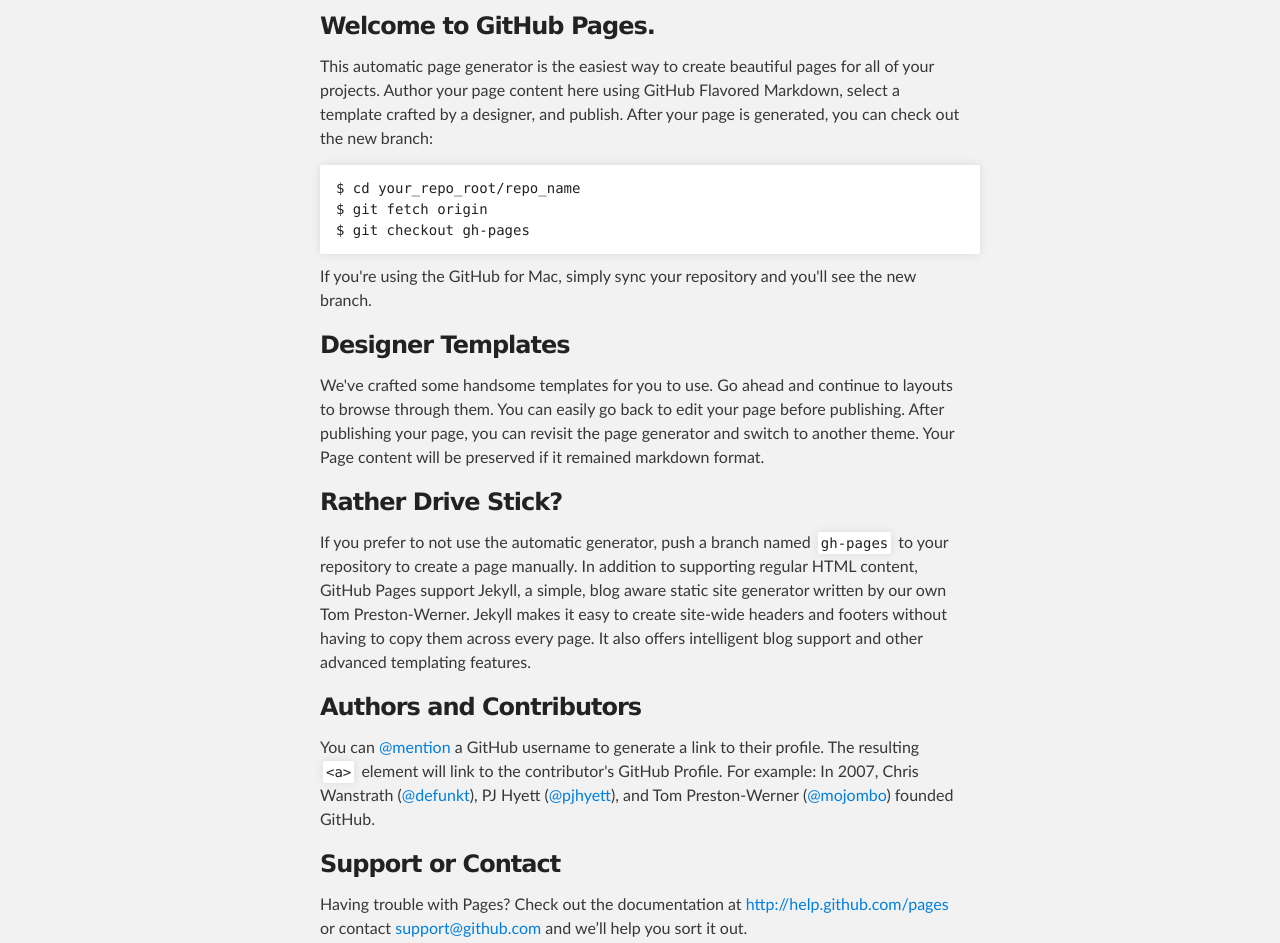
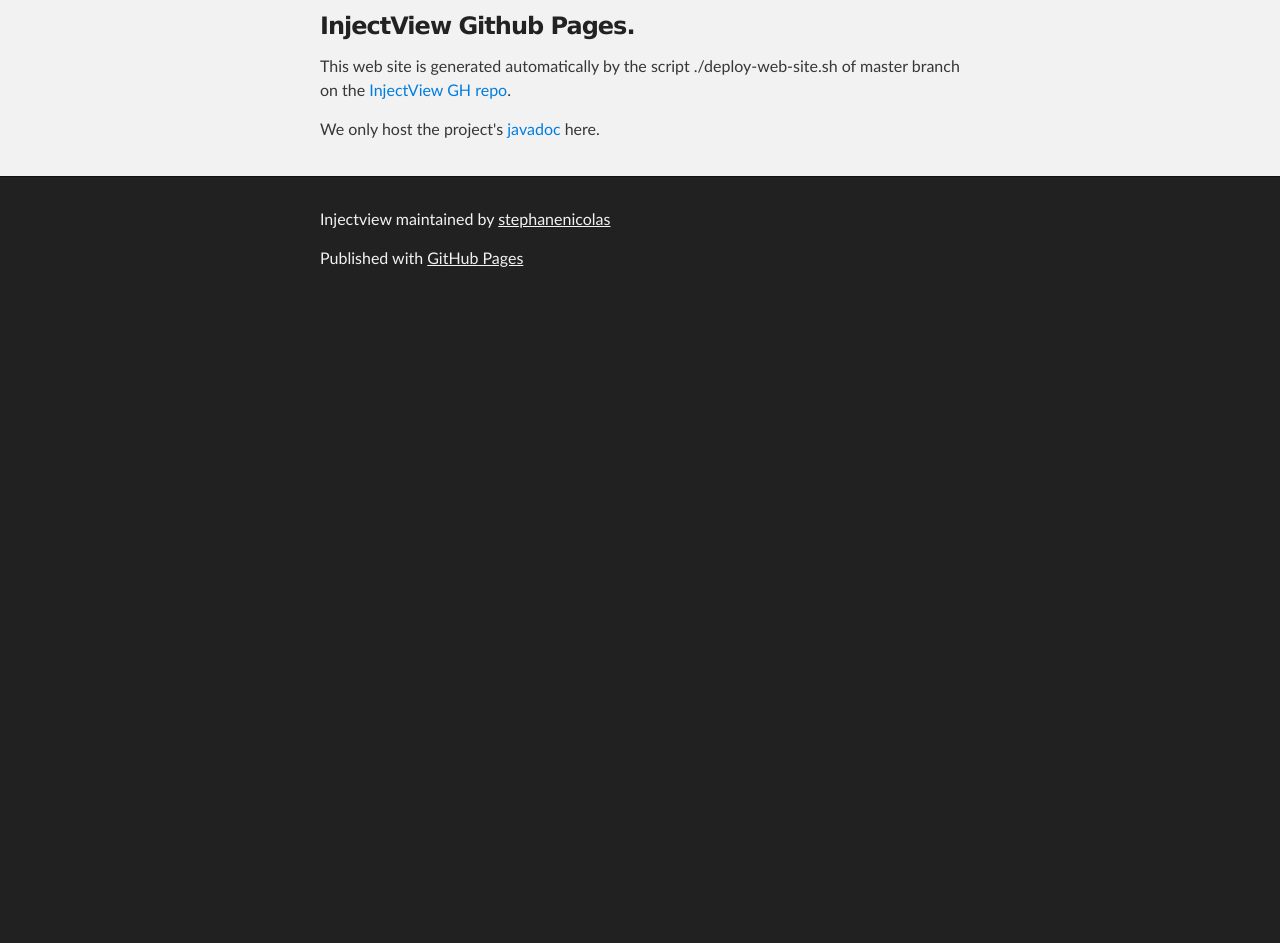
Before and after one commit to stephanenicolas/injectview, a plain HTML site: page index.html in a window 1280 px wide. Shown: the part 288-1231 px from the top of the page. After the commit the page ends 800 px from the top, so only its background shows below. Drawn offline with Linux system fonts and the light colour scheme.

Commit message:
Website at Dim 12 oct 2014 08:28:54 EDT

```diff
--- a/index.html
+++ b/index.html
@@ -32,36 +32,16 @@
     <div id="main_content_wrap" class="outer">
       <section id="main_content" class="inner">
         <h3>
-<a name="welcome-to-github-pages" class="anchor" href="#welcome-to-github-pages"><span class="octicon octicon-link"></span></a>Welcome to GitHub Pages.</h3>
+<a name="welcome-to-github-pages" class="anchor" href="#welcome-to-github-pages"><span class="octicon octicon-link"></span></a>InjectView Github Pages.</h3>
 
-<p>This automatic page generator is the easiest way to create beautiful pages for all of your projects. Author your page content here using GitHub Flavored Markdown, select a template crafted by a designer, and publish. After your page is generated, you can check out the new branch:</p>
+<p>
+This web site is generated automatically by the script ./deploy-web-site.sh of master branch on the <a href="https://github.com/stephanenicolas/injectview">InjectView GH repo</a>.
+</p>
 
-<pre><code>$ cd your_repo_root/repo_name
-$ git fetch origin
-$ git checkout gh-pages
-</code></pre>
+<p>
+We only host the project's <a href="javadoc/">javadoc</a> here.
+</p>
 
-<p>If you're using the GitHub for Mac, simply sync your repository and you'll see the new branch.</p>
-
-<h3>
-<a name="designer-templates" class="anchor" href="#designer-templates"><span class="octicon octicon-link"></span></a>Designer Templates</h3>
-
-<p>We've crafted some handsome templates for you to use. Go ahead and continue to layouts to browse through them. You can easily go back to edit your page before publishing. After publishing your page, you can revisit the page generator and switch to another theme. Your Page content will be preserved if it remained markdown format.</p>
-
-<h3>
-<a name="rather-drive-stick" class="anchor" href="#rather-drive-stick"><span class="octicon octicon-link"></span></a>Rather Drive Stick?</h3>
-
-<p>If you prefer to not use the automatic generator, push a branch named <code>gh-pages</code> to your repository to create a page manually. In addition to supporting regular HTML content, GitHub Pages support Jekyll, a simple, blog aware static site generator written by our own Tom Preston-Werner. Jekyll makes it easy to create site-wide headers and footers without having to copy them across every page. It also offers intelligent blog support and other advanced templating features.</p>
-
-<h3>
-<a name="authors-and-contributors" class="anchor" href="#authors-and-contributors"><span class="octicon octicon-link"></span></a>Authors and Contributors</h3>
-
-<p>You can <a href="https://github.com/blog/821" class="user-mention">@mention</a> a GitHub username to generate a link to their profile. The resulting <code>&lt;a&gt;</code> element will link to the contributor's GitHub Profile. For example: In 2007, Chris Wanstrath (<a href="https://github.com/defunkt" class="user-mention">@defunkt</a>), PJ Hyett (<a href="https://github.com/pjhyett" class="user-mention">@pjhyett</a>), and Tom Preston-Werner (<a href="https://github.com/mojombo" class="user-mention">@mojombo</a>) founded GitHub.</p>
-
-<h3>
-<a name="support-or-contact" class="anchor" href="#support-or-contact"><span class="octicon octicon-link"></span></a>Support or Contact</h3>
-
-<p>Having trouble with Pages? Check out the documentation at <a href="http://help.github.com/pages">http://help.github.com/pages</a> or contact <a href="mailto:support@github.com">support@github.com</a> and we’ll help you sort it out.</p>
       </section>
     </div>
 
```
